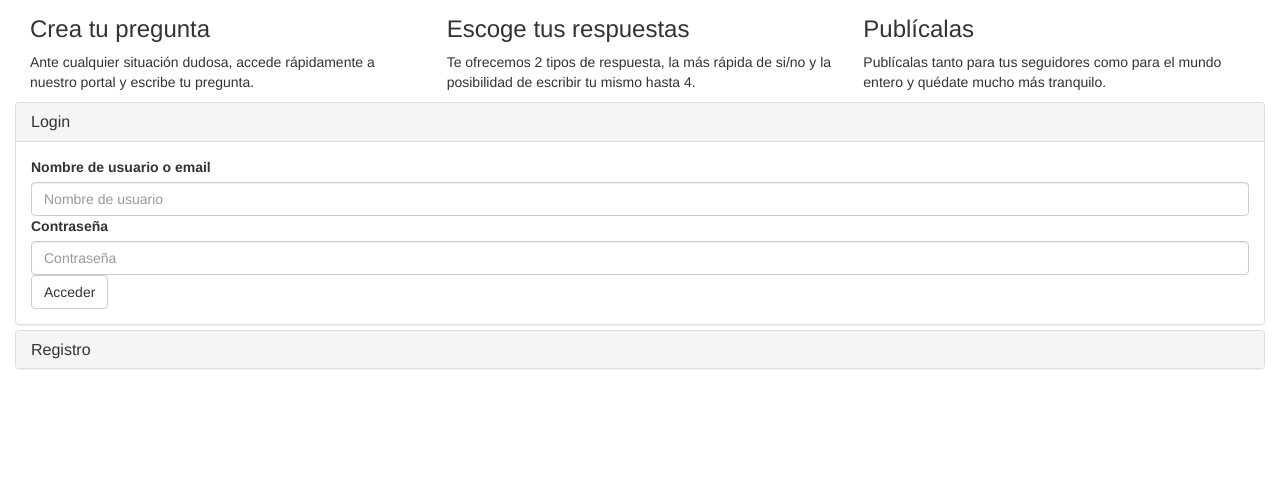
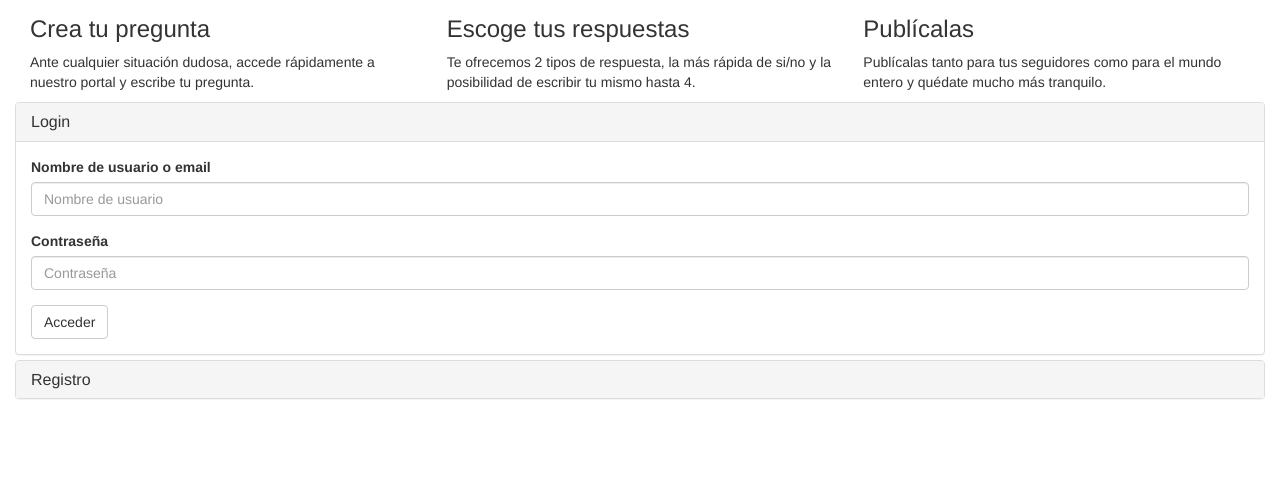
Before and after one commit to sitorzz/FastwerRepository, a PHP site: page / in a window 1280 px wide. Shown: the part 378-857 px from the top of the page. Before the commit the page ends 747 px from the top, so only its background shows below. Run offline with PHP 8.4, Linux system fonts and the light colour scheme; grey boxes labelled with a size stand in for pictures from a placeholder-image service; some libraries are stand-ins or nearby versions; some web fonts are replaced.

Commit message:
Cambios varios
cambios varios

```diff
--- a/Fastwer/css/friends.css
+++ b/Fastwer/css/friends.css
@@ -17,7 +17,8 @@
     margin-bottom: 10px;
     margin-left: 0px;
     margin-right: 0px;
-    background-color: #ffff00;
+    color: #FFFFFF;
+    background-color: #2196F3;
 
 }
 
--- a/Fastwer/css/soporte.css
+++ b/Fastwer/css/soporte.css
@@ -3,5 +3,5 @@
 
 .soporte {
     padding: 5px;
-    width: 120px;
+
 }
--- a/Fastwer/index.php
+++ b/Fastwer/index.php
@@ -148,14 +148,18 @@
         </div>
         <div id="collapse1" class="panel-collapse collapse in">
             <div class="panel-body">
+
                 <form role="form" name="login" action="php/login.php" method="post">
 
+                <div class="form-group">
                 <label for="username">Nombre de usuario o email</label>
                 <input type="text" class="form-control" id="username2" name="username2" placeholder="Nombre de usuario" required>
+                </div>
 
+                <div class="form-group">
                 <label for="password">Contrase&ntilde;a</label>
                 <input type="password" class="form-control" id="password2" name="password2" placeholder="Contrase&ntilde;a" required>
-
+                </div>
 
                 <button type="submit" class="btn btn-default" name="login">Acceder</button>
                 </form>
@@ -165,6 +169,7 @@
 
 
     <div class="panel panel-default">
+
         <div class="panel-heading">
             <h4 class="panel-title">
             <a data-toggle="collapse" data-parent="#accordion" href="#collapse2">Registro</a>
@@ -172,29 +177,34 @@
         </div>
 
         <div id="collapse2" class="panel-collapse collapse">
+            <div class="panel-body">
                 <form role="form" name="registro" action="php/registro.php" method="post">
-		 <div class="panel-body">
+
+                <div class="form-group">
                 <label for="username">Nombre de usuario</label>
                 <input type="text" class="form-control" id="username" name="username" placeholder="Nombre de usuario" PATTERN = "[a-zA-Z0-9_-]{3,15}$" title="Debe contener de 3 a 15 caracteres sin signos de puntuación, ni caracteres especiales" required>
+                </div>
 
-
+                <div class="form-group">
                 <label for="email">Correo Electronico</label>
                 <input type="email" class="form-control" id="email" name="email" placeholder="Correo Electronico" pattern="[a-z0-9._%+-]+@[a-z0-9.-]+\.[a-z]{2,3}$" required>
+                </div>
 
-
+                <div class="form-group">
                 <label for="password">Contrase&ntilde;a</label>
                 <input type="password" class="form-control" id="password" name="password" placeholder="Contrase&ntilde;a" pattern="(?=.*\d)(?=.*[a-z])(?=.*[A-Z]).{5,}" title="Debe contener una mayúscula, una minuscula, un número y más de 5 caracteres por su seguridad" required>
+                </div>
 
-
+                <div class="form-group">
                 <label for="confirm_password">Confirmar Contrase&ntilde;a</label>
                 <input type="password" class="form-control" id="confirm_password" name="confirm_password" pattern="(?=.*\d)(?=.*[a-z])(?=.*[A-Z]).{5,}" title="Debe contener una mayúscula, una minuscula, un número y más de 5 caracteres por su seguridad" placeholder="Confirmar Contrase&ntilde;a" required>
-
+                </div>
 
                 <button type="submit" class="btn btn-default" name="registro">Registrar</button>
                 </form>
-
             </div>
         </div>
+
     </div>
 </div>
 
```
Also changed, not shown: Fastwer/add_question.php (+2 -7 lines). Lines whose indentation alone changed are shown as unchanged.
